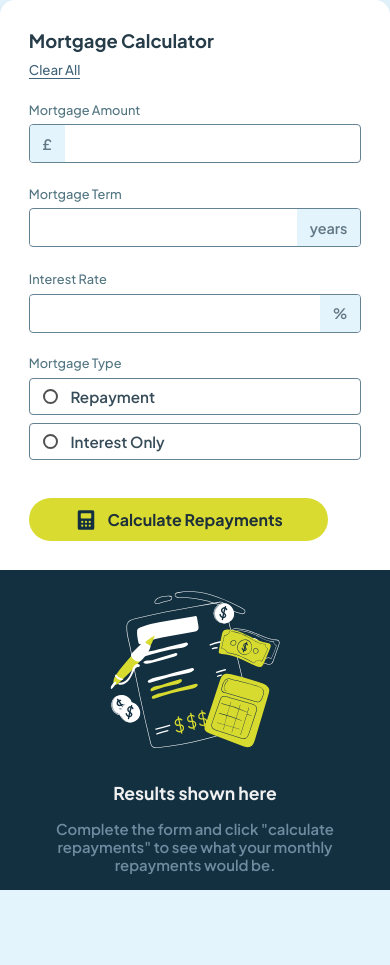
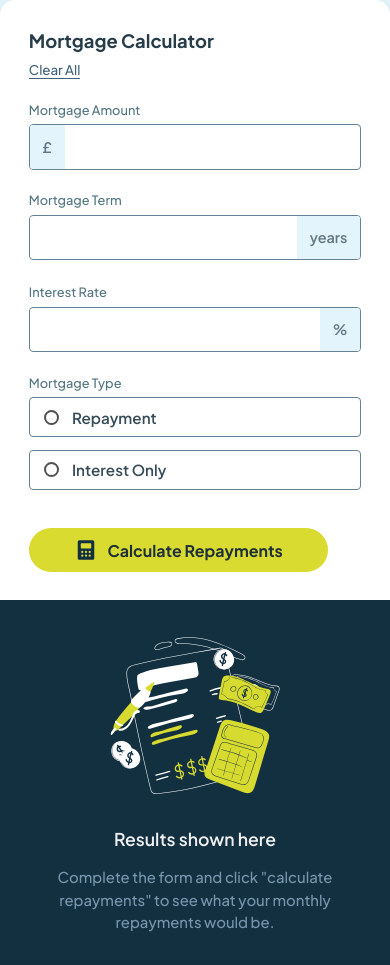
Before and after one commit to k-gourav/Mortgage-calculator, a React (Vite) app: page / in a window 390 px wide. Before the commit the page ends 890 px from the top, so only its background shows below. Built offline with nearby package versions, Linux system fonts and the light colour scheme.

Commit message:
feat: add responsive layout for Repayment Banner component

```diff
--- a/src/components/RepaymentBanner/RepaymentBanner.jsx
+++ b/src/components/RepaymentBanner/RepaymentBanner.jsx
@@ -6,7 +6,7 @@ import styles from './RepaymentBanner.module.css';
 function RepaymentBanner({ inputData }) {
   const validInputData = inputData.amount && inputData.rate && inputData.term && inputData.mortgageType && inputData.buttonClicked;
   return (
-    <div className={styles.repayment__banner}>
+    <div className={styles.repayment__banner} id={validInputData ? '' : styles.banner__One}>
       {validInputData ? (
         <>
           <div className={styles.banner__contentOne}>
@@ -19,7 +19,7 @@ function RepaymentBanner({ inputData }) {
             <p id={styles.monthly__repay}>Your monthly repayments</p>
             <h3 className={styles.monthly__repayamount}>£ {monthlyInterest(inputData.amount, inputData.rate, inputData.term).toFixed(2)}</h3>
             <p id={styles.total__repay}>Total you'll repay over the term</p>
-            <h3 className={styles.total__repayamount}>£{totalRepayment(inputData.amount, inputData.rate, inputData.term).toFixed(2)}</h3>
+            <h3 className={styles.total__repayamount}>£ {totalRepayment(inputData.amount, inputData.rate, inputData.term).toFixed(2)}</h3>
           </div>
         </>
       ) : (
--- a/src/components/RepaymentBanner/RepaymentBanner.module.css
+++ b/src/components/RepaymentBanner/RepaymentBanner.module.css
@@ -1,11 +1,17 @@
 .repayment__banner{
+    padding: 2rem 1.5rem;
     background-color: #133040;
-    padding: 1rem;
     border-radius: 15px;
     border-top-left-radius: 0;
     border-bottom-left-radius: 50px;
     width: 50%;
     display: flex;
+    flex-direction: column;
+    gap: 1.5rem;
+}
+#banner__One{
+    display: flex;
+    padding: 2rem 2.5rem;
     flex-direction: column;
     justify-content: center;
     align-items: center;
@@ -13,29 +19,38 @@
 }
 #instruction{
     border: none !important;
-    color: #6f8ba0;
+    color: #80a6c3;
     font-weight: 500;
-    font-size: 0.9rem;
+    font-size: 0.88rem;
+    line-height: 1.55;
 }
-#monthly__repay{
+#monthly__repay, #total__repay{
     border: none !important;
-    color: #dcdce3;
+    color: #81a5c1;
+    font-size: 0.8rem;
+}
+#total__repay{
+    padding-top: 1rem;
 }
 .monthly__repayamount{
     color: #d9db30;
-}
-#total__repay{
-    border: none !important;
+    font-size: 2.5rem;
+    padding-bottom: 1rem;
+    border-bottom: 1px solid #1b4054;
 }
 .total__repayamount{
     color: #fff;
+    font-size: 1.3rem;
 }
 .mortgage__values{
     background-color: #0b1d27;
     border-radius: 10px;
     padding: 2rem;
-    border-top: 3px solid #d9db30;
-
+    border-top: 4px solid #d9db30;
+    display: flex;
+    flex-direction: column;
+    gap: 0.4rem;
+    margin-top: 0.1rem;
 }
 .banner__content{
     width: 95%;
@@ -43,14 +58,16 @@
 }
 .banner__title{
     color: #f0f0f1;
-    font-size: 1rem;
+    font-size: 1.1rem;
     margin-bottom: 1rem;
+    font-weight: 600;
 }
 #banner__body{
-    color: #6f8ba0;
-    font-weight: 600;
-    font-size: 0.85rem;
+    color: #7897ae;
+    font-weight: 500;
+    font-size: 0.8rem;
     border: none !important;
+    line-height: 1.5;
 }
 
 @media screen and (max-width: 756px) {
--- a/src/components/RepaymentCalculator/RepaymentCalculator.module.css
+++ b/src/components/RepaymentCalculator/RepaymentCalculator.module.css
@@ -74,7 +74,7 @@ legend {
   gap: 0.8rem;
   border: 1px solid #658292;
   color: #374c59;
-  padding: 0.5rem 0.8rem;
+  padding: 0.6rem 0.9rem;
   border-radius: 4px;
   font-weight: 600;
   font-size: 0.95rem;
@@ -83,10 +83,10 @@ legend {
 .mortgage__type {
   display: flex;
   flex-direction: column;
-  gap: 0.5rem;
+  gap: 0.8rem;
 }
 input[type="number"] {
-  padding: 0.4rem 0.8rem;
+  padding: 0.6rem 0.8rem;
   font-family: inherit;
   font-weight: 600;
   font-size: 1rem;
@@ -126,7 +126,7 @@ input[type="radio"]:checked::before {
   background-color: #d7e75f;
   border-radius: 50%;
   position: absolute;
-  top: 1.3px;
+  top: 1.23px;
   left: 1.2px;
 }
 p:not(#btn__text) {
@@ -138,7 +138,7 @@ p:not(#btn__text) {
 }
 span {
   display: block;
-  padding: 0.6rem 0.8rem;
+  padding: 0.8rem 0.8rem;
   font-size: 0.9rem;
   font-weight: 600;
   background-color: #e3f4fc;
```
